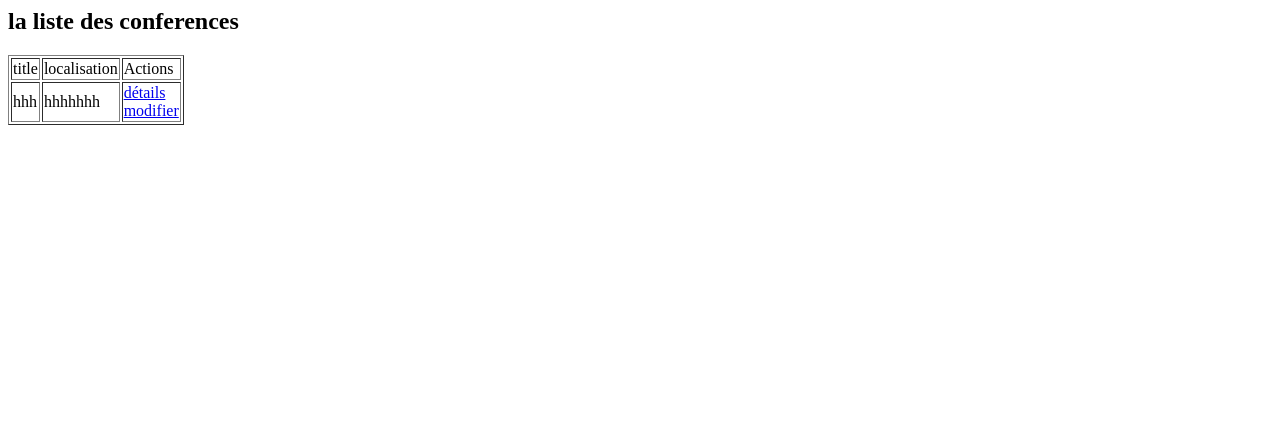
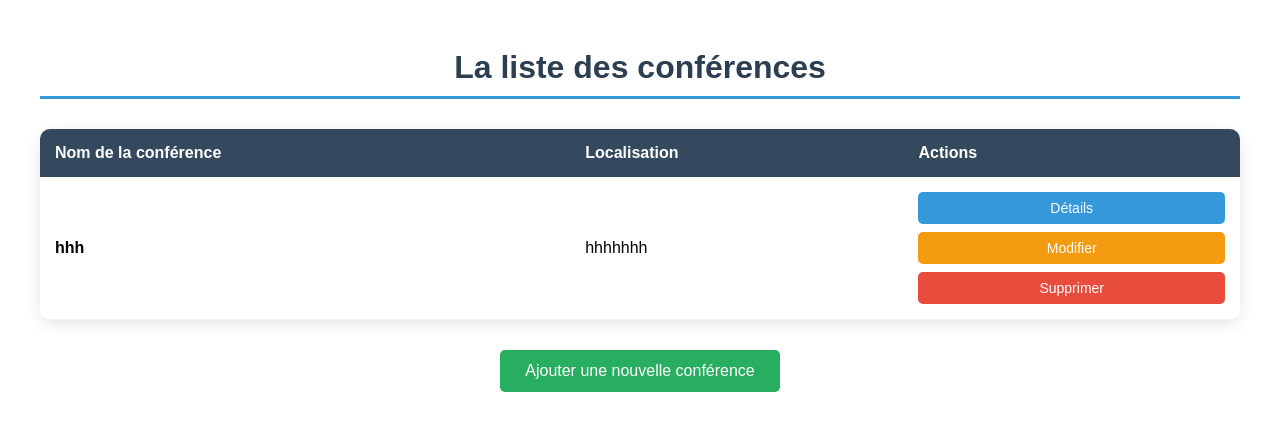
Before and after one commit to zaabola/djungo, a Django app: page /conferences/liste/ in a window 1280 px wide. Shown: the top 431 px of the page. Run offline with Django 5.2, Linux system fonts and the light colour scheme; data comes from the database, SQL or seed files in the repository; both versions use the stored data as it was after the commit.

Commit message:
finished the template and the CRUD for Conference

```diff
--- a/ConferenceApp/urls.py
+++ b/ConferenceApp/urls.py
@@ -6,4 +6,5 @@ urlpatterns = [
     path("details/<int:pk>/", ConferenceDetails.as_view(), name="conference_detail"),
     path("form/", ConferenceCreate.as_view(), name="conference_add"),
     path("<int:pk>/edit/", ConferenceUpdate.as_view(), name="conference_edit"),
+    path("<int:pk>/delete/", ConferenceDelete.as_view(), name="conference_delete"),
 ]
--- a/ConferenceApp/views.py
+++ b/ConferenceApp/views.py
@@ -1,7 +1,8 @@
 from django.shortcuts import render
 from django.urls import reverse_lazy
 from .models import Conference
-from django.views.generic import ListView, DetailView,CreateView
+from django.views.generic import ListView, DetailView, CreateView, UpdateView, DeleteView
+
 # Create your views here.
 def all_conferences(req):
     conferences=Conference.objects.all()
@@ -12,6 +13,7 @@ class ConferenceList(ListView):
     context_object_name ="liste"
     ordering =["start_date"]
     template_name ="conference/liste.html"
+
 class ConferenceDetails(DetailView):
     model =Conference
     template_name ="conference/detail.html"
@@ -23,8 +25,16 @@ class ConferenceCreate(CreateView):
     fields ="__all__"
     success_url = reverse_lazy("conference_liste")
 
-class ConferenceUpdate(CreateView):
+class ConferenceUpdate(UpdateView):
     model=Conference
     template_name ="conference/conference_form.html"
     fields ="__all__"
     success_url = reverse_lazy("conference_liste")
+
+class ConferenceDelete(DeleteView):
+    model = Conference
+    success_url = reverse_lazy("conference_liste")
+
+    def get(self, request, *args, **kwargs):
+
+        return self.delete(request, *args, **kwargs)
--- a/GestionConference3IA4/Templates/conference/liste.html
+++ b/GestionConference3IA4/Templates/conference/liste.html
@@ -1,18 +1,165 @@
-<h2>la liste des conferences</h2>
-<table border="1">
+<style>
+    .conference-container {
+        max-width: 1200px;
+        margin: 0 auto;
+        padding: 20px;
+        font-family: Arial, sans-serif;
+    }
+
+    .page-title {
+        text-align: center;
+        color: #2c3e50;
+        margin-bottom: 30px;
+        font-size: 2em;
+        border-bottom: 3px solid #3498db;
+        padding-bottom: 10px;
+    }
+
+    .conference-table {
+        width: 100%;
+        border-collapse: collapse;
+        margin-bottom: 30px;
+        box-shadow: 0 4px 15px rgba(0,0,0,0.1);
+        border-radius: 10px;
+        overflow: hidden;
+    }
+
+    .conference-table thead {
+        background: #34495e;
+        color: white;
+    }
+
+    .conference-table th {
+        padding: 15px;
+        text-align: left;
+        font-weight: bold;
+        font-size: 16px;
+    }
+
+    .conference-table td {
+        padding: 15px;
+        border-bottom: 1px solid #ecf0f1;
+    }
+
+    .conference-table tr:nth-child(even) {
+        background: #f8f9fa;
+    }
+
+    .conference-table tr:hover {
+        background: #e8f4fc;
+        transition: background 0.3s;
+    }
+
+    .action-links {
+        display: flex;
+        flex-direction: column;
+        gap: 8px;
+    }
+
+    .btn {
+        padding: 8px 15px;
+        text-decoration: none;
+        border-radius: 5px;
+        text-align: center;
+        font-size: 14px;
+        transition: all 0.3s;
+        display: inline-block;
+    }
+
+    .btn-details {
+        background: #3498db;
+        color: white;
+    }
+
+    .btn-details:hover {
+        background: #2980b9;
+    }
+
+    .btn-edit {
+        background: #f39c12;
+        color: white;
+    }
+
+    .btn-edit:hover {
+        background: #e67e22;
+    }
+
+    .btn-delete {
+        background: #e74c3c;
+        color: white;
+    }
+
+    .btn-delete:hover {
+        background: #c0392b;
+    }
+
+    .add-btn {
+        background: #27ae60;
+        color: white;
+        padding: 12px 25px;
+        text-decoration: none;
+        border-radius: 5px;
+        font-size: 16px;
+        transition: background 0.3s;
+        display: inline-block;
+    }
+
+    .add-btn:hover {
+        background: #219a52;
+    }
+
+    .btn-container {
+        text-align: center;
+        margin-top: 20px;
+    }
+
+    .no-conferences {
+        text-align: center;
+        color: #7f8c8d;
+        font-style: italic;
+        padding: 40px;
+        background: #f8f9fa;
+        border-radius: 10px;
+    }
+</style>
+
+<div class="conference-container">
+    <h1 class="page-title">La liste des conférences</h1>
+
+    {% if liste %}
+    <table class="conference-table">
+        <thead>
             <tr>
-        <td>title </td>
-        <td>localisation </td>
-        <td>Actions</td>
+                <th>Nom de la conférence</th>
+                <th>Localisation</th>
+                <th>Actions</th>
             </tr>
-{% for c in liste  %}
+        </thead>
+        <tbody>
+            {% for c in liste %}
             <tr>
-        <td>{{c.name}}</td>
-        <td>{{c.localisation}}</td>
+                <td><strong>{{ c.name }}</strong></td>
+                <td>{{ c.localisation }}</td>
                 <td>
-            <a href="{%  url 'conference_detail' c.pk %}">détails</a> <br>
-            <a href="{%  url 'conference_edit' c.pk %}">modifier</a>
+                    <div class="action-links">
+                        <a href="{% url 'conference_detail' c.pk %}" class="btn btn-details">Détails</a>
+                        <a href="{% url 'conference_edit' c.pk %}" class="btn btn-edit">Modifier</a>
+                        <a href="{% url 'conference_delete' c.pk %}"
+                           class="btn btn-delete"
+                           onclick="return confirm('Êtes-vous sûr de vouloir supprimer {{ c.name }}?')">Supprimer</a>
+                    </div>
                 </td>
             </tr>
             {% endfor %}
+        </tbody>
     </table>
+    {% else %}
+    <div class="no-conferences">
+        <p>Aucune conférence disponible pour le moment.</p>
+    </div>
+    {% endif %}
+
+    <div class="btn-container">
+        <a href="{% url 'conference_add' %}" class="add-btn">Ajouter une nouvelle conférence</a>
+    </div>
+</div>
```
Also changed, not shown: GestionConference3IA4/Templates/conference/conference_form.html (+116 -5 lines), db.sqlite3. Lines whose indentation alone changed are shown as unchanged.
